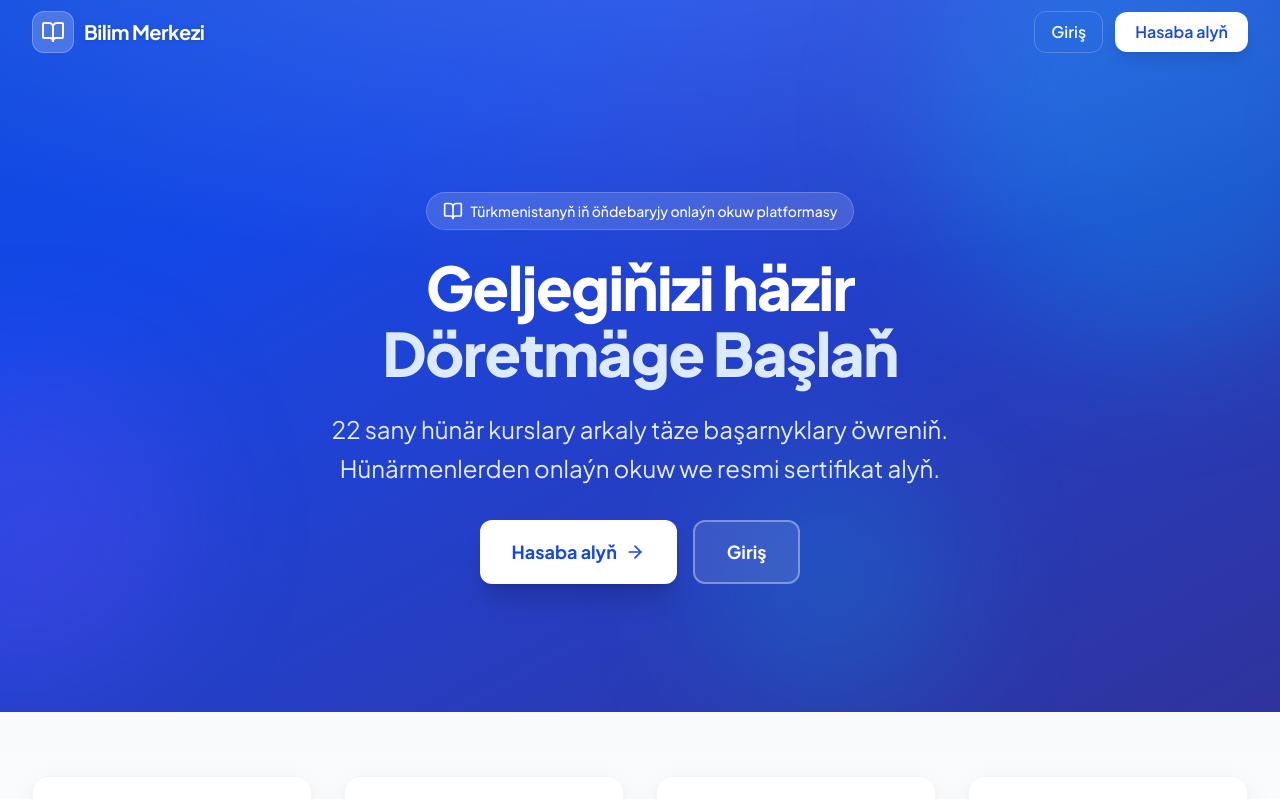
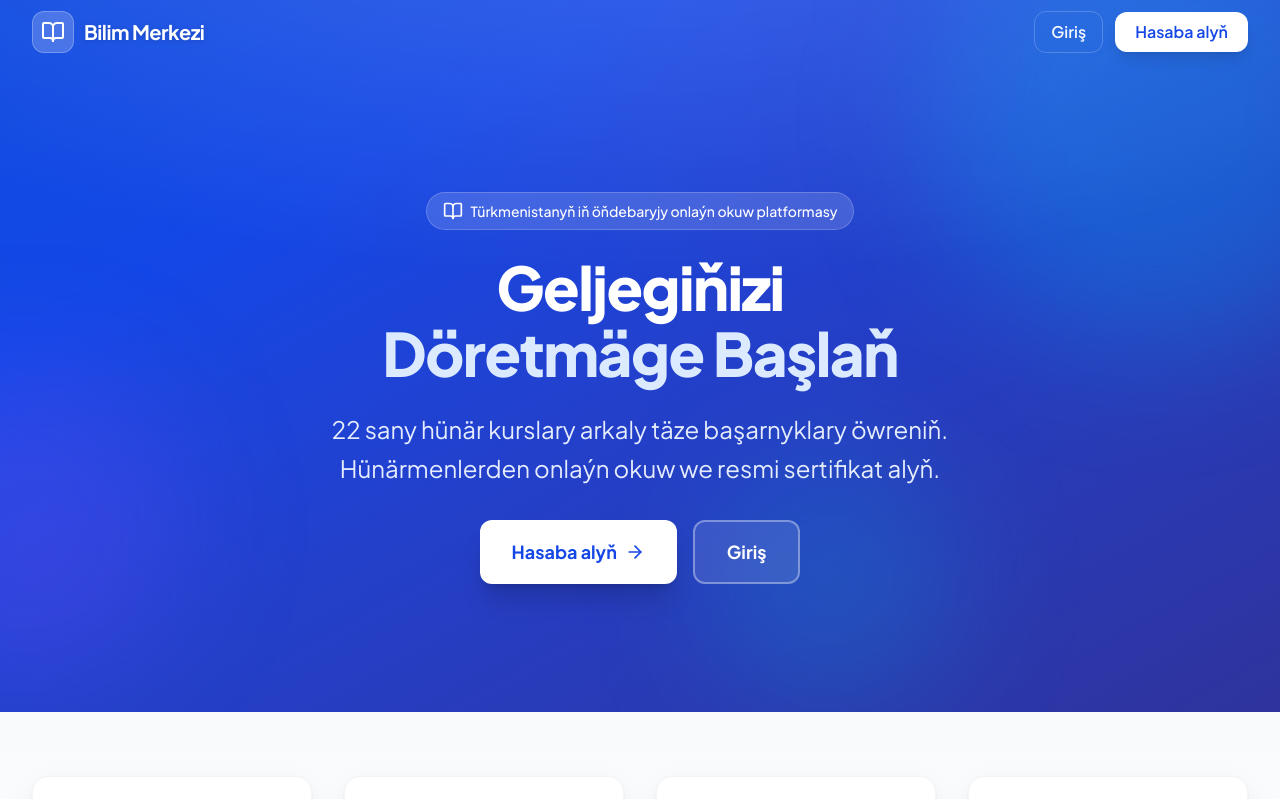
Before and after one commit to akasdfasadf-sys/course2, a Vue app: page / in a window 1280 px wide. Shown: the top 799 px of the page. Built offline with nearby package versions, Linux system fonts and the light colour scheme.

Commit message:
Proekt täzelendi

```diff
--- a/src/pages/Landing.vue
+++ b/src/pages/Landing.vue
@@ -74,7 +74,7 @@
             <span class="text-xs md:text-sm font-medium">Türkmenistanyň iň öňdebaryjy onlaýn okuw platformasy</span>
           </div>
           <h1 class="text-3xl sm:text-4xl md:text-5xl lg:text-6xl font-extrabold mb-4 md:mb-6 leading-[1.1] tracking-tight">
-            Geljegiňizi häzir<br />
+            Geljegiňizi <br />
             <span class="text-blue-100">Döretmäge Başlaň</span>
           </h1>
           <p class="text-base sm:text-lg md:text-xl lg:text-2xl text-blue-50/95 mb-6 md:mb-8 leading-relaxed px-2 max-w-3xl mx-auto">
```
